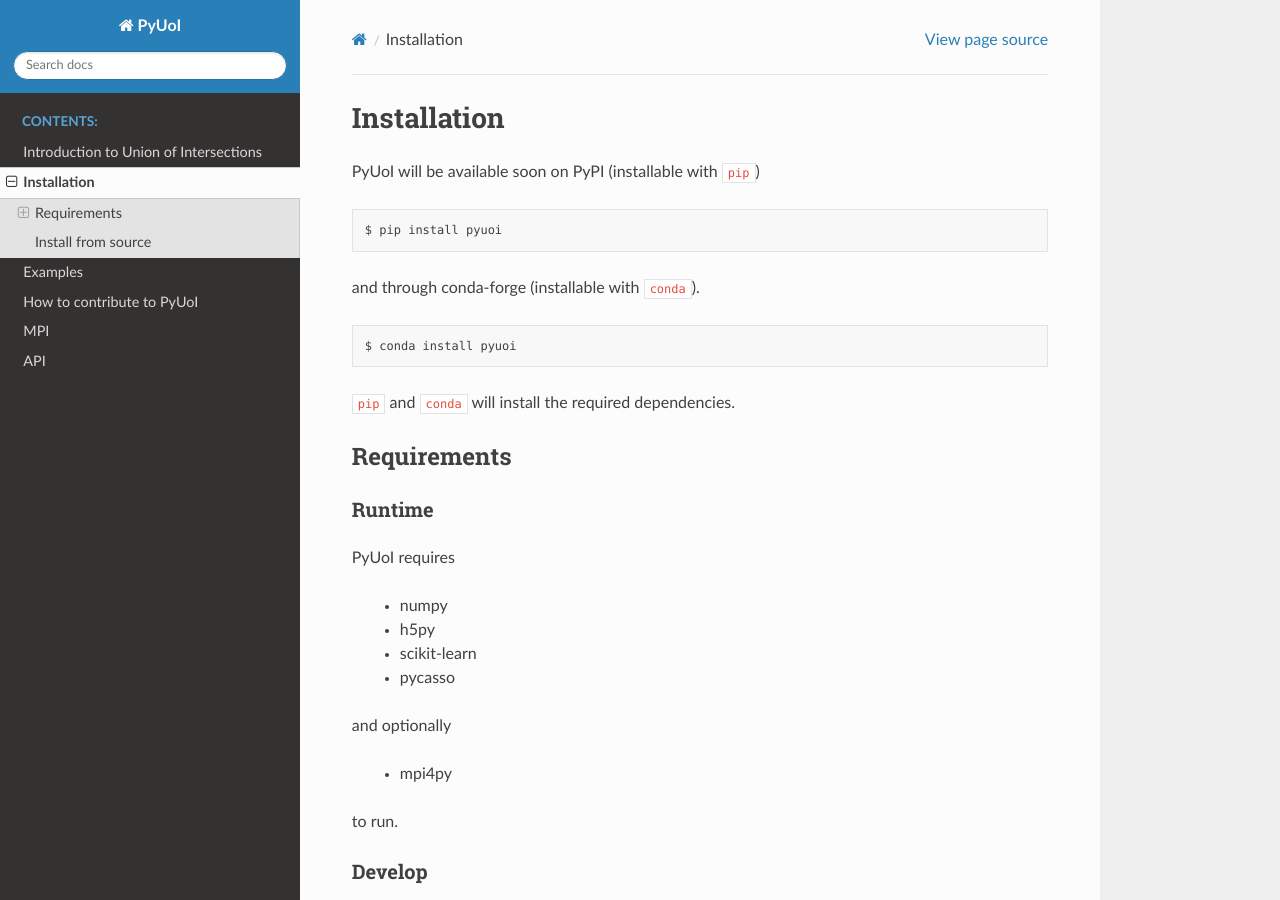
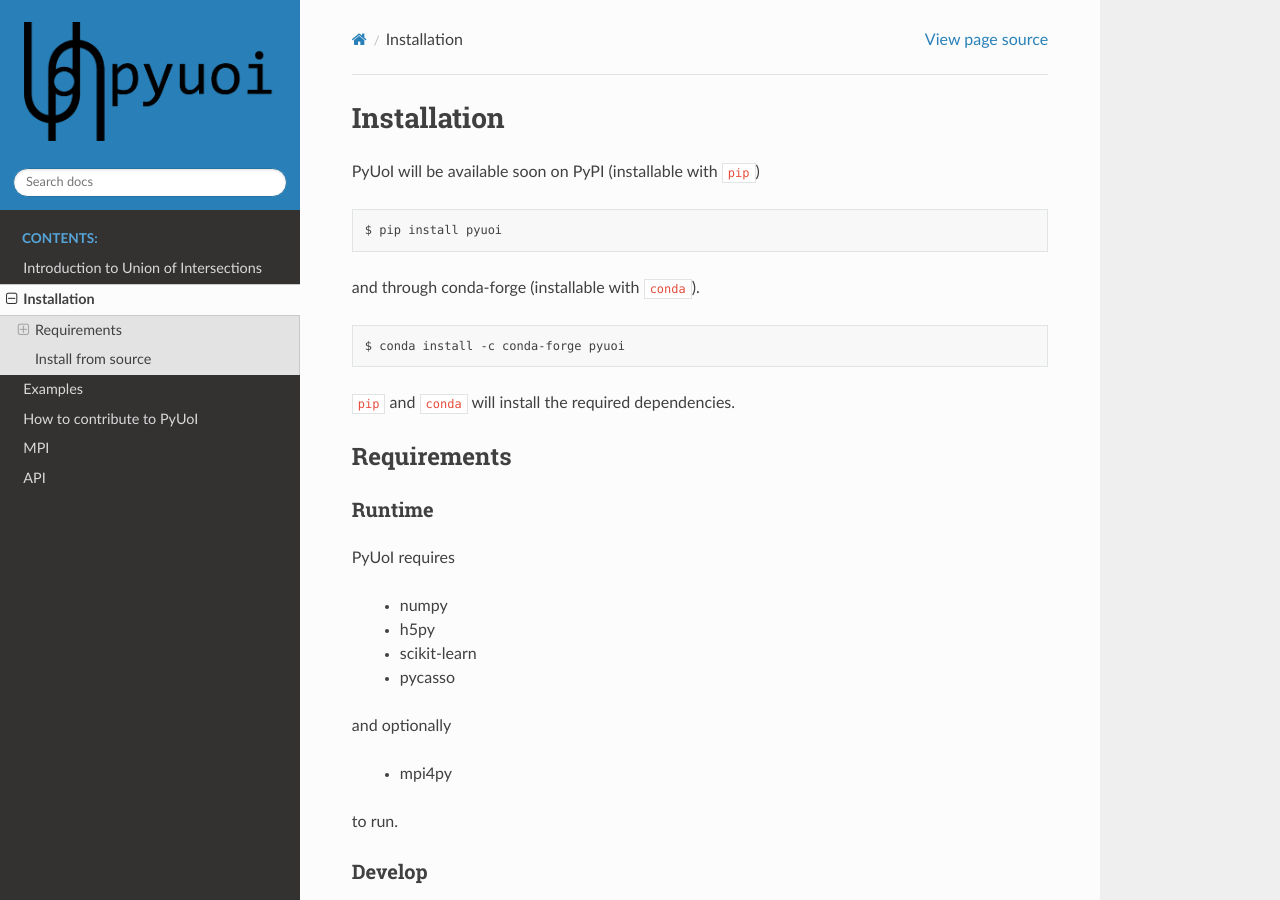
Before and after one commit to BouchardLab/pyuoi, a Sphinx documentation site: the page built from docs/source/installation.rst, in a window 1280 px wide and 900 px high. Built offline with Sphinx 7.4.7 and the Read the Docs theme 2.0.0, drawn with Linux system fonts in a browser that asks for light colours.

Commit message:
added logo

```diff
--- a/docs/source/conf.py
+++ b/docs/source/conf.py
@@ -118,6 +118,9 @@ html_theme_path = [sphinx_rtd_theme.get_html_theme_path()]
 #
 # html_sidebars = {}
 
+html_logo = 'art/pyuoi.png'
+html_theme_options = {'logo_only': True}
+
 
 # -- Options for HTMLHelp output ---------------------------------------------
 
--- a/docs/source/installation.rst
+++ b/docs/source/installation.rst
@@ -14,7 +14,7 @@ and through conda-forge (installable with ``conda``).
 
 .. code-block:: bash
 
-    $ conda install pyuoi
+    $ conda install -c conda-forge pyuoi
 
 ``pip`` and ``conda`` will install the required dependencies.
 
```
Also changed, not shown: README.md (+2 -0 lines), docs/source/art/pyuoi.png (added), 1 other file.
